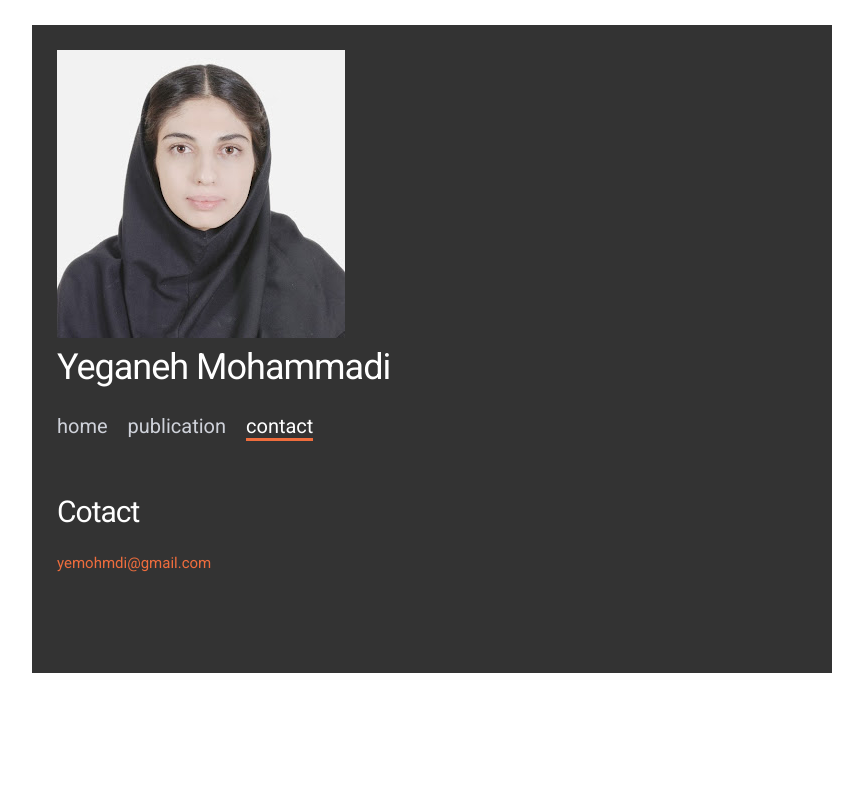
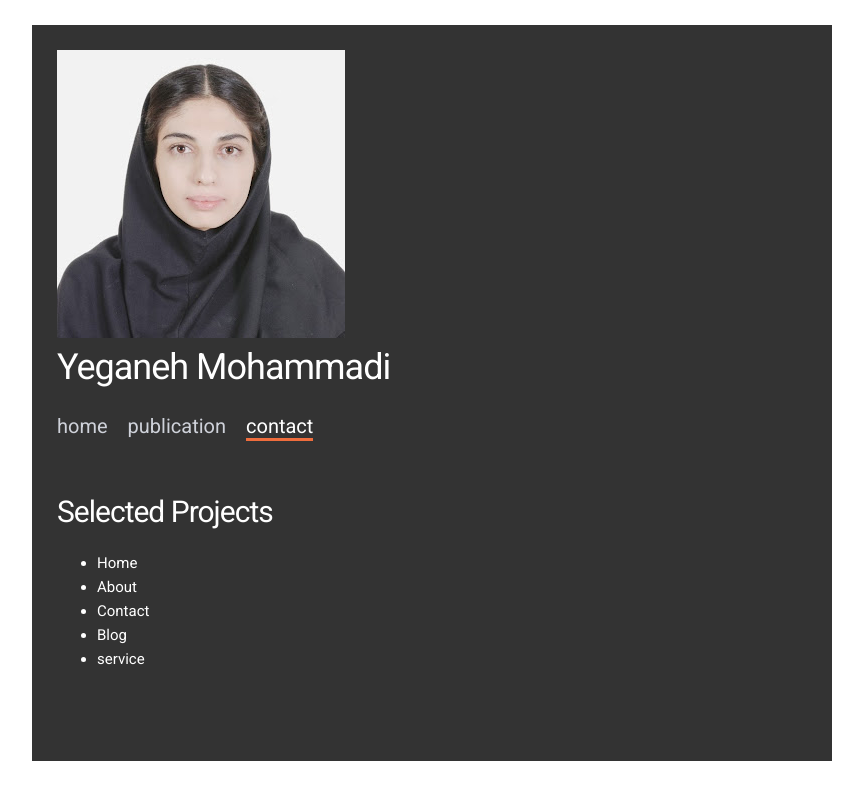
Before and after one commit to yeganeh98/yeganeh98.github.io, a plain HTML site: page index.html in a window 1280 px wide. Both pictures are taken after a click on the link "contact". Shown: the whole page, without its empty margins (208-1071 px from the left). Drawn offline with nearby package versions, Linux system fonts and the light colour scheme.

Commit message:
Update index.html

```diff
--- a/index.html
+++ b/index.html
@@ -60,10 +60,14 @@
           </div>
 
           <div id="contact" class="content-region hide">
-            <h2>Cotact</h2>
-            <p>
-              <a href="yemohmdi@gmail.com">yemohmdi@gmail.com</a>
-            </p>
+            <h2>Selected Projects</h2>
+               <ul>
+                <li>Home</li>
+                <li>About</li>
+                <li>Contact</li>
+                <li>Blog</li>
+                <li>service</li>
+              </ul>
           </div>
 
         </div>
```
